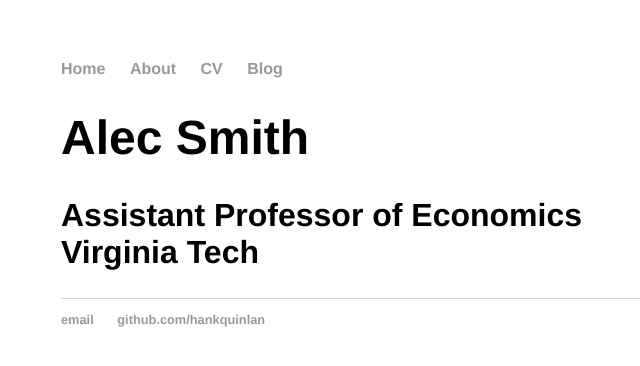
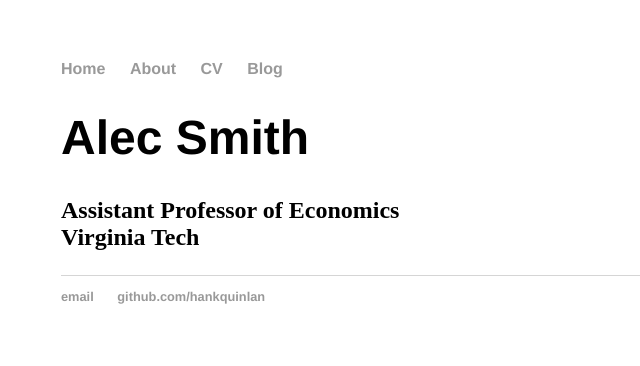
Before and after one commit to alecsmith/alecsmith.github.io, a Jekyll site: the page built from index.html, in a window 1280 px wide. Shown: the top 366 px of the page, without its empty margins (131-771 px from the left). Built offline with Jekyll 4.4.1, drawn with Linux system fonts in a browser that asks for light colours.

Commit message:
Update main.css

```diff
--- a/css/main.css
+++ b/css/main.css
@@ -23,10 +23,6 @@ h1 {
     font-size: 3em;
     font-family:'Helvetica', 'Arial', 'Sans-Serif';
 }
-h2 {
-    font-size: 2em;
-    font-family:'Helvetica', 'Arial', 'Sans-Serif';
-}
 p {
     font-size: 1.5em;
     line-height: 1.4em;
```
